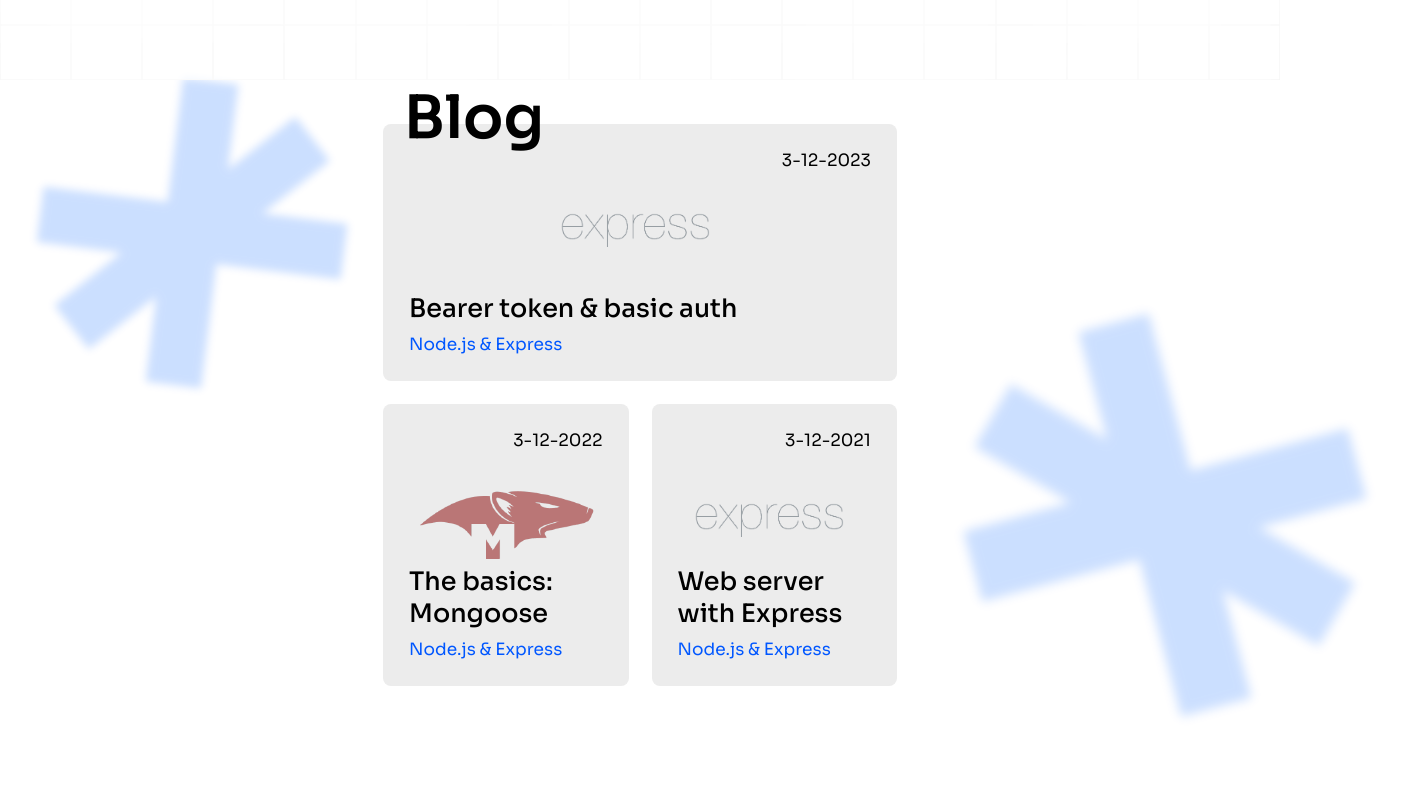
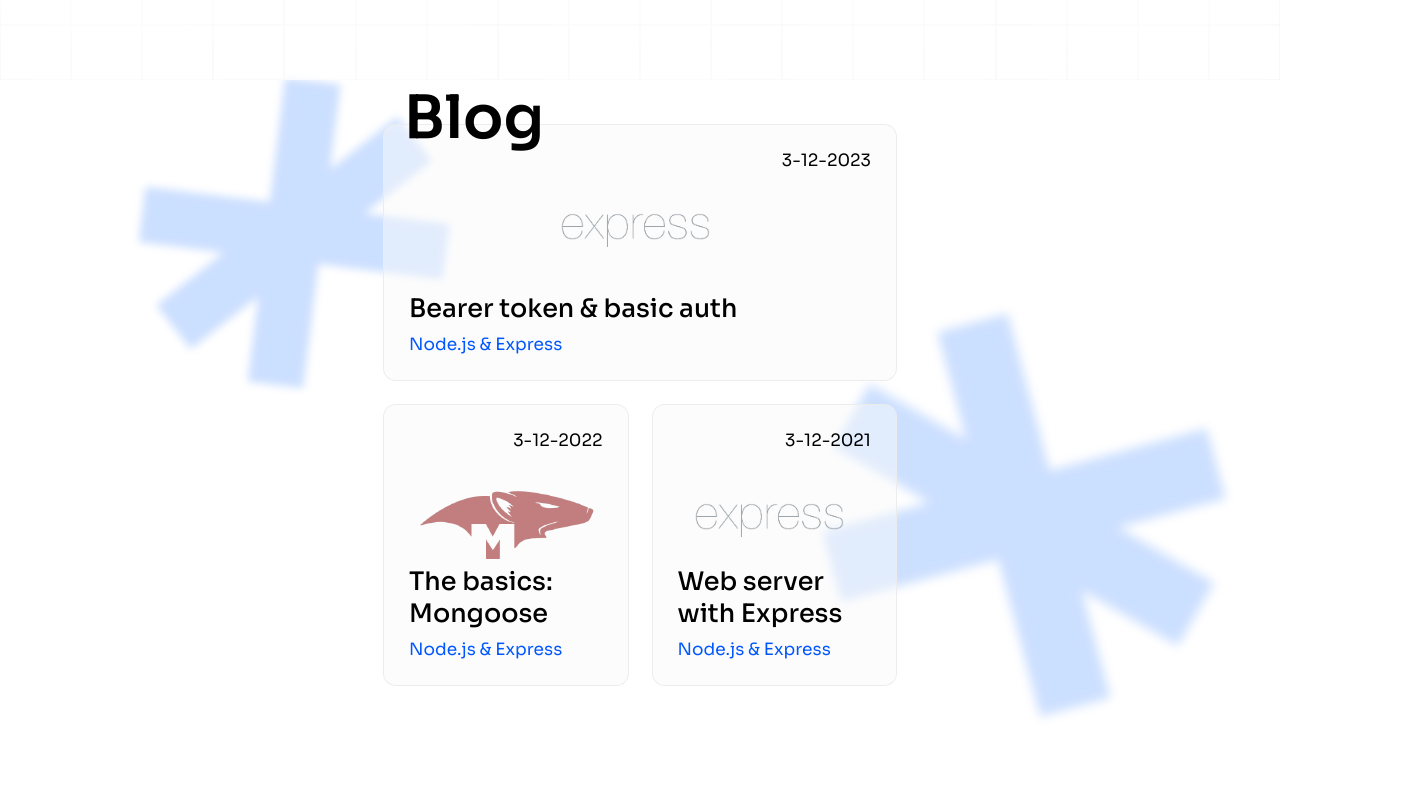
Before and after one commit to noreplydev/cristian-sanchez.me, a Next.js app: page / in a window 1280 px wide. Shown: the part 720-1520 px from the top of the page, 1420 px wide, since content can reach past the window. Built offline with nearby package versions, Linux system fonts and the light colour scheme.

Commit message:
[FT] Added blur: now postcards has blur

```diff
--- a/components/homepage/blogGrid.module.css
+++ b/components/homepage/blogGrid.module.css
@@ -43,7 +43,7 @@
 
 .asterisk:first-child {
   top: 0%;
-  left: 5%;
+  left: 13%;
   transform: translate(-50%, -50%);
   transform: rotate(52deg);
 }
@@ -51,7 +51,7 @@
 .asterisk:nth-child(even) {
   scale: 1.3;
   top: 40%;
-  right: -1%;
+  right: 10%;
   transform: translate(-50%, -50%);
   transform: rotate(-60deg);
 }
--- a/components/homepage/postCard.module.css
+++ b/components/homepage/postCard.module.css
@@ -1,19 +1,16 @@
 .main {
   grid-row: 1 / 2;
   grid-column: 1 / span 2;
-  background-color: var(--gray);
 }
 
 .left {
   grid-row: 2 / span 2;
   grid-column: 1 / span 1;
-  background-color: var(--gray);
 }
 
 .right {
   grid-row: 2 / span 2;
   grid-column: 2 / span 1;
-  background-color: var(--gray);
 }
 
 .card {
@@ -25,7 +22,8 @@
   padding: 25px;
   transition: all 0.2s ease-in-out;
   box-shadow: 0px 0px 0px 1px var(--gray);
-  border-radius: 7px;
+  background-color: #f8f8f87a;
+  border-radius: 12px;
 }
 
 .card:hover {
```
